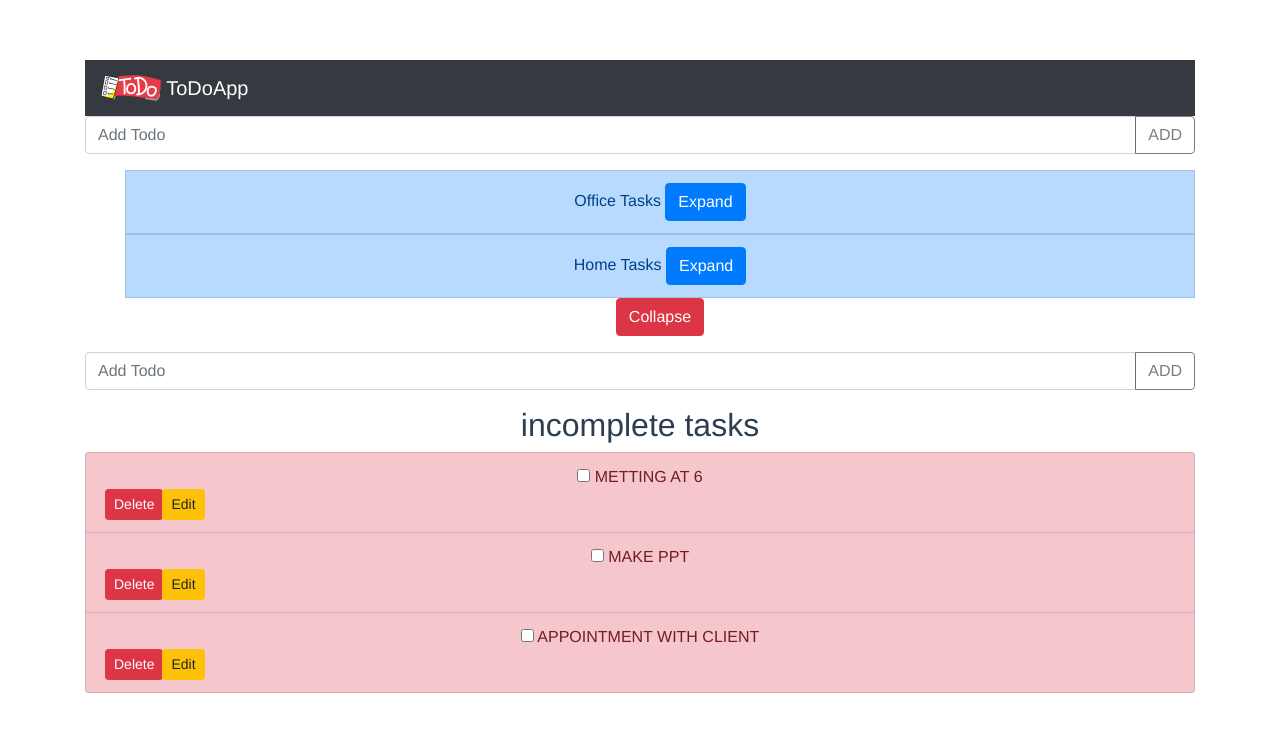
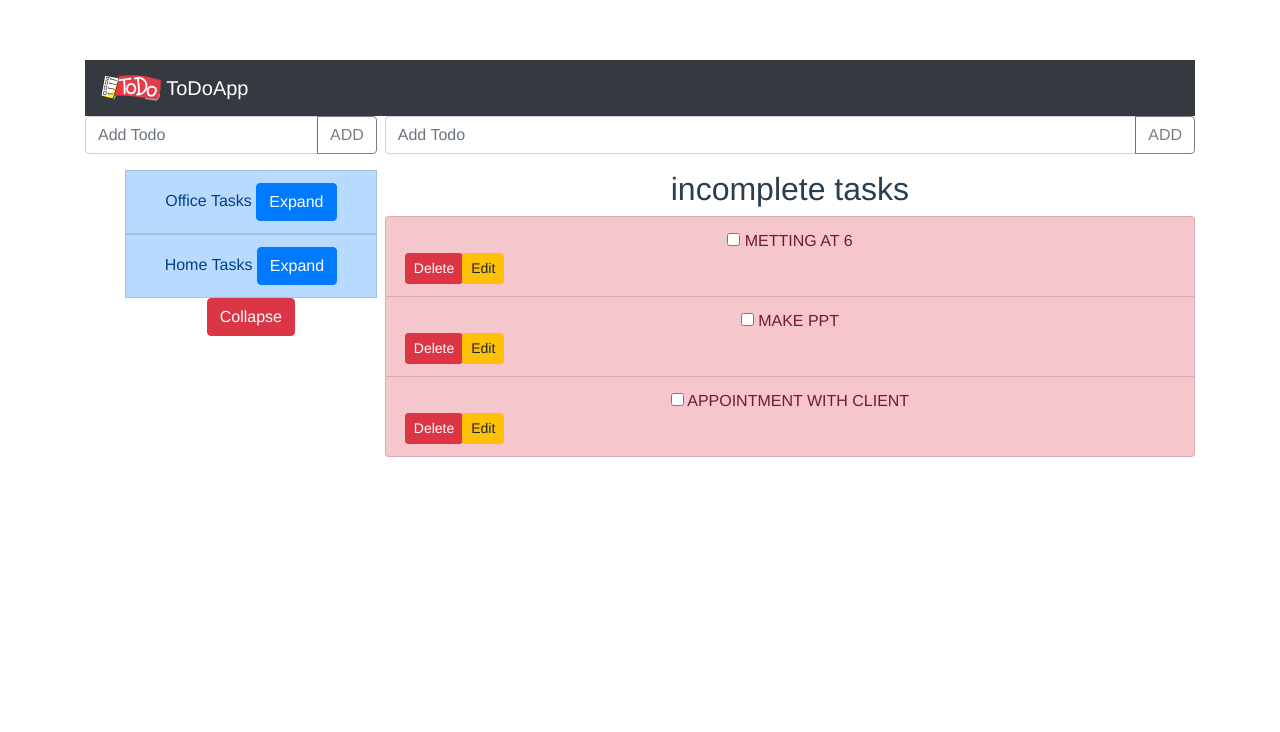
Before and after one commit to mandeep-tariyal/vue-todo-app, a Vue app: page / in a window 1280 px wide. Shown: the top 732 px of the page. Built offline with nearby package versions, Linux system fonts and the light colour scheme.

Commit message:
direct updation of prop, correction.

```diff
--- a/src/App.vue
+++ b/src/App.vue
@@ -7,18 +7,22 @@ export default d.extend();
 
 <template>
 	<div id="app" class="container">
+		<Title />
 
-		<Title />
-		<InputForm @NewItemAdded="addList($event)" />
-		<ul list-group>
+		<div class="media">
+			<div class="mr-2">
+				<InputForm @NewItemAdded="addList($event)" />
 
-			<ToDoList
-			          v-for="item in list" :list="item" :key="item.id"
-			          @expand="displayTodo($event)"  />
-			<button class="btn btn btn-danger" @click="hideTodo()"> Collapse</button>
-		</ul>
-		<ToDo v-if="display" :todo="todo" />
-
+				<ul list-group>
+					<ToDoList v-for="item in list" :list="item" :key="item.id"
+										@expand="displayTodo($event)" />
+					<button class="btn btn btn-danger" @click="hideTodo()"> Collapse</button>
+				</ul>
+			</div>
+			<div class="media-body">
+				<ToDo v-if="display" :todo="todo" />
+			</div>
+		</div>
 	</div>
 
 </template>
--- a/src/components/ListItem.vue
+++ b/src/components/ListItem.vue
@@ -21,7 +21,7 @@ export default d.extend();
 			<input type="text" class="form-control" v-model="variable" >
 
     	<div class="input-group-append">
-				<button type="button" class="btn btn-outline-dark btn-sm " @click="save(variable)"> SAVE</button>
+				<button type="button" class="btn btn-outline-dark btn-sm " @click="save(item.id,variable)"> SAVE</button>
 				<br><button class="btn btn  btn-light btn-sm" @click="cancel()"> Cancel</button>
 			</div>
 
--- a/src/components/ListItem.vue_.ts
+++ b/src/components/ListItem.vue_.ts
@@ -1,9 +1,11 @@
+import { ITodoItem } from '@/interfaces/ITodoItem';
 import Vue from 'vue';
+import { Prop } from 'vue/types/options';
 
 export default Vue.extend({
   name: 'HelloWorld',
   props: {
-    item : Object,
+    item : Object as Prop<ITodoItem>,
     color: {
       type: String,
       default: "red"
@@ -20,16 +22,14 @@ export default Vue.extend({
       this.$emit("handlerDel",id)
 
     },
-    save( variable :string){
-      this.item.name = variable
-      this.variable=""
-      this.condition= false
+    save(id:number ,variable: string  ){
+      this.$emit("save",id,variable)
 
     },
     edit()
      {
 
-      this.variable = this.item.name;
+
        this.condition =true;
      },cancel()
      {
```
